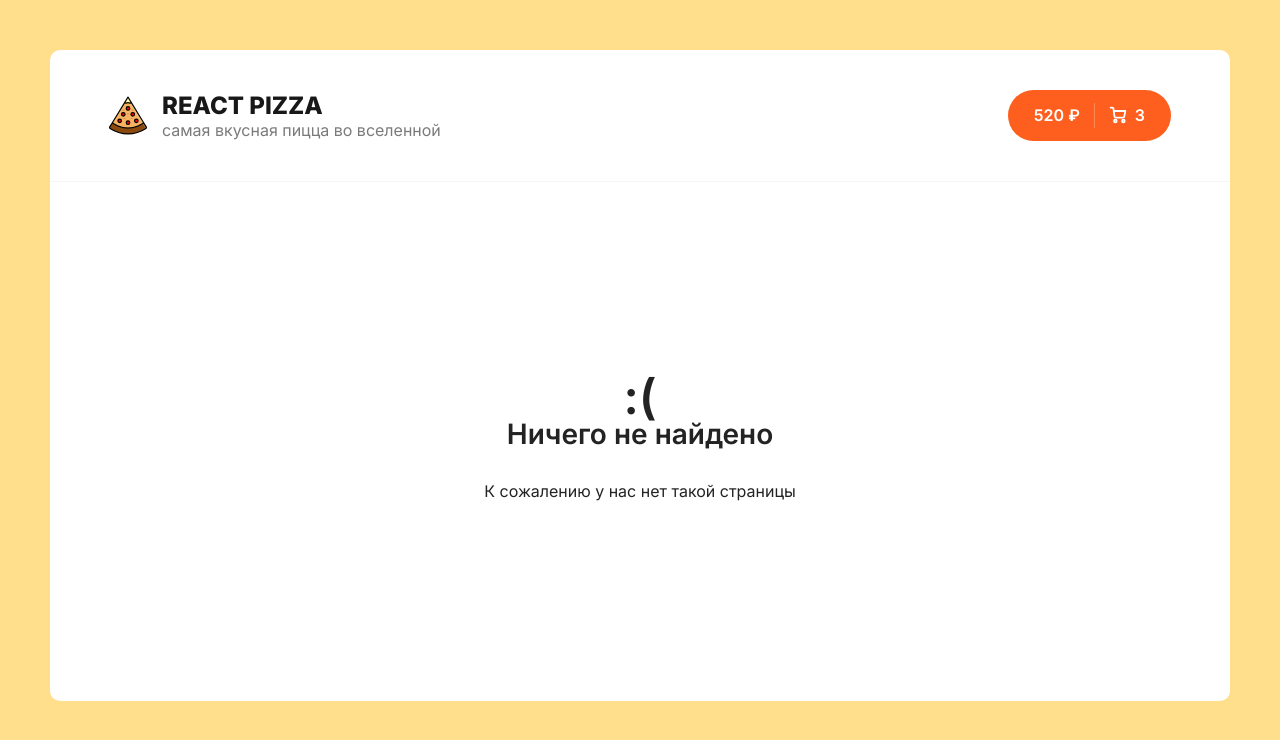
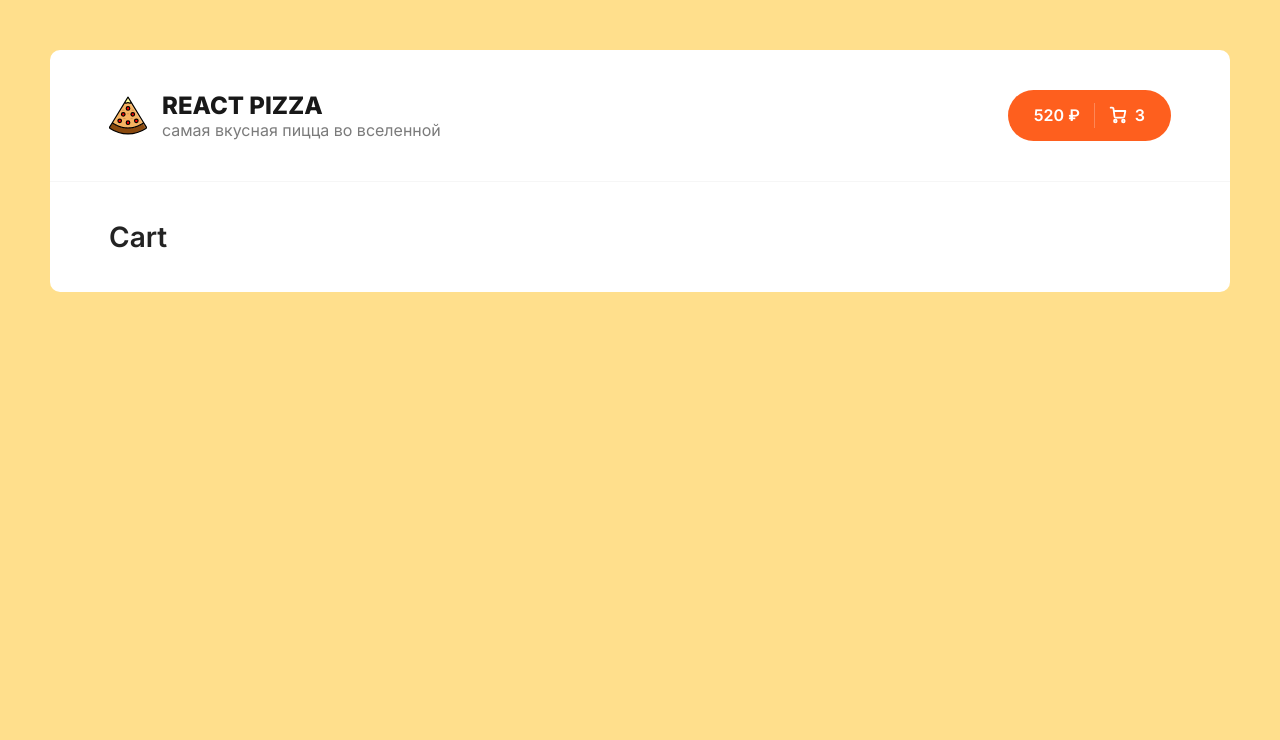
Before and after one commit to SvetlanaPivovarova/pizzeria-react, a React (Create React App) app: page /cart in a window 1280 px wide. Shown: the top 740 px of the page. Built offline with nearby package versions, Linux system fonts and the light colour scheme.

Commit message:
feat: add routing

```diff
--- a/package.json
+++ b/package.json
@@ -8,6 +8,7 @@
     "@testing-library/user-event": "^13.5.0",
     "react": "^18.2.0",
     "react-dom": "^18.2.0",
+    "react-router-dom": "^6.6.0",
     "react-scripts": "5.0.1",
     "sass": "^1.56.0",
     "web-vitals": "^2.1.4"
--- a/src/App.js
+++ b/src/App.js
@@ -3,7 +3,9 @@ import "./scss/app.scss";
 
 import Header from "./components/Header";
 import Home from "./pages/Home";
+import Cart from "./pages/Cart";
 import NotFound from "./pages/NotFound";
+import { Route, Routes } from "react-router-dom";
 
 function App() {
   return (
@@ -11,7 +13,11 @@ function App() {
       <Header />
       <div className="content">
         <div className="container">
-          <NotFound />
+          <Routes>
+            <Route exact path="/" element={<Home />}></Route>
+            <Route exact path="/cart" element={<Cart />}></Route>
+            <Route exact path="*" element={<NotFound />}></Route>
+          </Routes>
         </div>
       </div>
     </div>
--- a/src/components/Header.jsx
+++ b/src/components/Header.jsx
@@ -1,9 +1,11 @@
 import logo from "../assets/img/pizza-logo.svg";
+import { Link } from "react-router-dom";
 
 function Header() {
   return (
     <div className="header">
       <div className="container">
+        <Link to={"/"}>
           <div className="header__logo">
             <img src={logo} alt="Pizza logo" width="38" />
             <div>
@@ -11,8 +13,9 @@ function Header() {
               <p>самая вкусная пицца во вселенной</p>
             </div>
           </div>
+        </Link>
         <div className="header__cart">
-          <a href="/cart.html" className="button button--cart">
+          <Link to={"/cart"} className="button button--cart">
             <span>520 ₽</span>
             <div className="button__delimiter"></div>
             <svg
@@ -45,7 +48,7 @@ function Header() {
               ></path>
             </svg>
             <span>3</span>
-          </a>
+          </Link>
         </div>
       </div>
     </div>
--- a/src/components/NotFoundBlock/index.jsx
+++ b/src/components/NotFoundBlock/index.jsx
@@ -1,8 +1,6 @@
 import React from "react";
 
 import styles from "./NotFoundBlock.module.scss";
-
-console.log(styles);
 
 const NotFoundBlock = () => {
   return (
--- a/src/index.js
+++ b/src/index.js
@@ -1,13 +1,15 @@
-import React from 'react';
-import ReactDOM from 'react-dom/client';
-import './index.css';
-import App from './App';
+import React from "react";
+import ReactDOM from "react-dom/client";
+import "./index.css";
+import App from "./App";
+import { BrowserRouter as Router } from "react-router-dom";
 
-const root = ReactDOM.createRoot(document.getElementById('root'));
-
+const root = ReactDOM.createRoot(document.getElementById("root"));
 
 root.render(
   <React.StrictMode>
-    <App />
+    <Router>
+      <App />
+    </Router>
   </React.StrictMode>
 );
--- a/src/pages/Cart.jsx
+++ b/src/pages/Cart.jsx
@@ -0,0 +1,8 @@
+import React from "react";
+import NotFoundBlock from "../components/NotFoundBlock";
+
+const Cart = () => {
+  return <h2>Cart</h2>;
+};
+
+export default Cart;
```
Also changed, not shown: 1 other file (tests, documents, lock files or other folders). Lines whose indentation alone changed are shown as unchanged.
